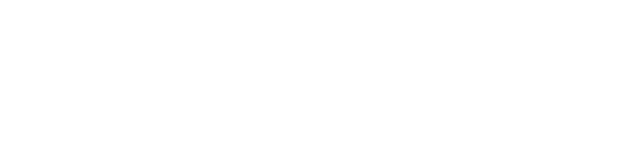
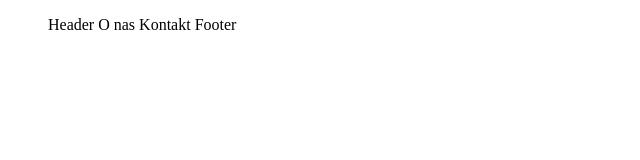
Before and after one commit to omitsumoshi/Zadania-HTML, a plain HTML site: page index.html in a window 1280 px wide. Shown: the whole page, without its empty margins (0-640 px from the left). Drawn offline with Linux system fonts and the light colour scheme.

Commit message:
Task done

```diff
--- a/index.html
+++ b/index.html
@@ -6,6 +6,20 @@
     <title>Document</title>
 </head>
 <body>
-
+ <nav class="main-navigation">
+    <ul>
+        <il>Header</il>
+        <il>O nas</il>
+        <il>Kontakt</il>
+        <il>Footer</il>
+    </ul>
+ </nav>
+ <h1 id="main">
+    <section id="o-nas">
+    <p class="text"></p>
+    </section>
+    <section id="kontakt"></section>
+ </h1>
+ <footer id="footer"></footer>
 </body>
 </html>
```
